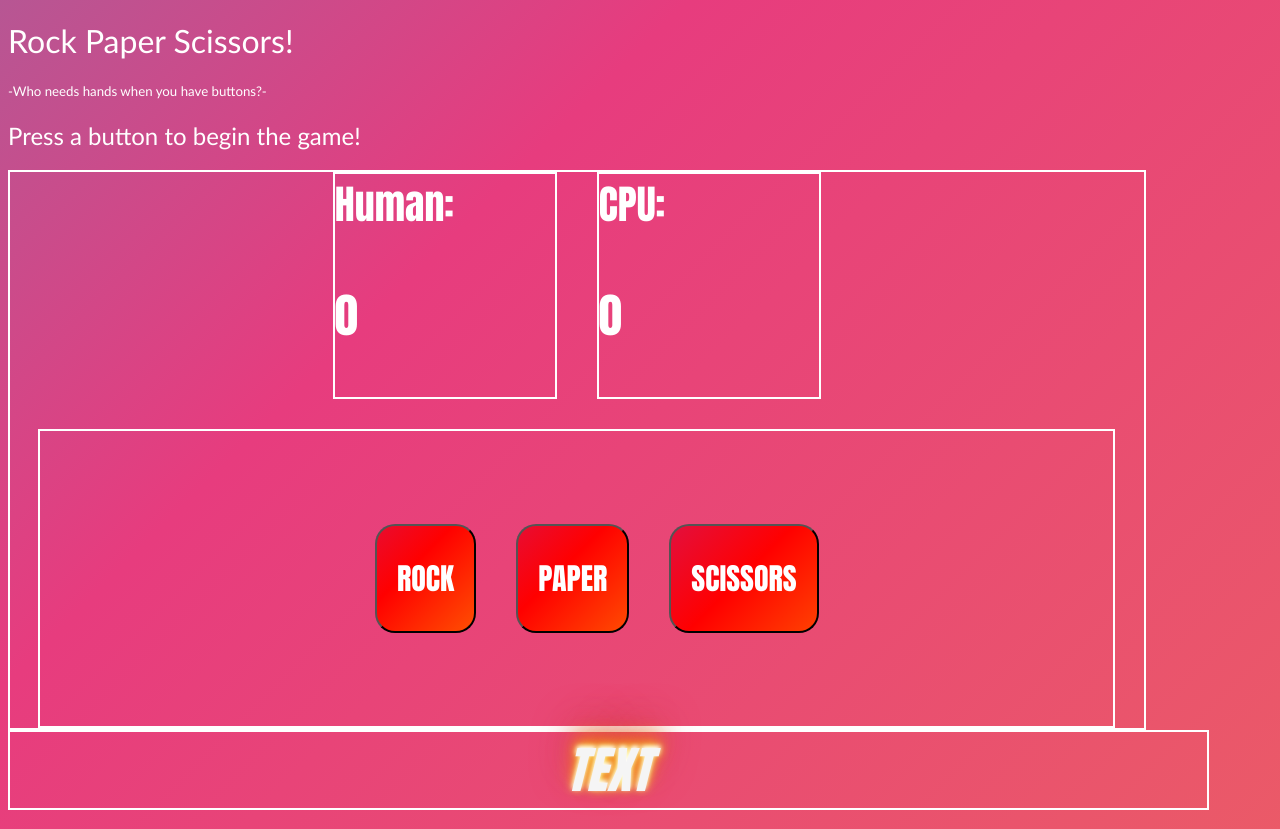
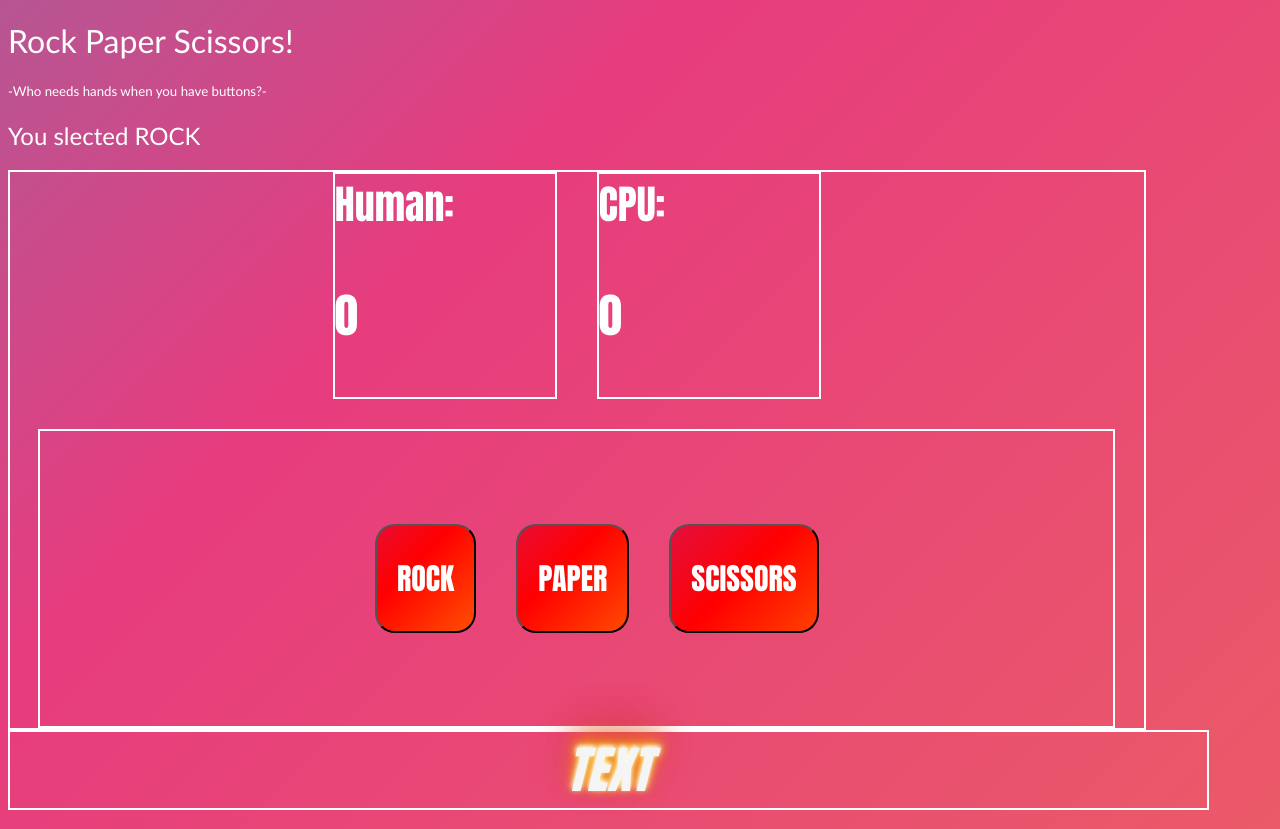
Before and after one commit to manski117/odin-rock-paper-scissors, a plain HTML site: page index.html in a window 1280 px wide. Both pictures are taken after a click on the button "ROCK". Drawn offline with Linux system fonts and the light colour scheme.

Commit message:
Rock button plays round && logs
Rock button successfully plays one round of the game and updates
the main log with what happened. Next need to update score and
finish other buttons.

```diff
--- a/index.html
+++ b/index.html
@@ -11,7 +11,7 @@
     <div class="flexbox-top">
         <h1 class="white">Rock Paper Scissors!</h1>
         <h5 class="white">-Who needs hands when you have buttons?-</h5>
-        <h2 class="white">Press a button to begin the game!</h2>
+        <h2 id ="log" class="white">Press a button to begin the game!</h2>
     </div>
 
     <div class="flexbox-game">
--- a/main.js
+++ b/main.js
@@ -51,8 +51,8 @@ function RPSround(playerSelection, computerSelection){
     //This switch statement will take the function to 1 of 3 if-statements to evaluate the results of combat
     switch(playerMove){
         case "ROCK":
-            console.log(`You slected ${playerMove}`)
-            console.log(`and CPU selected ${computerMove}`)
+            document.getElementById("log").innerText = `You slected ${playerMove}`;
+            alert(`and CPU selected ${computerMove}`)
             if (computerMove == "ROCK"){
                 message2player = `Draw. Nobody wins. ${playerMove} ties with ${computerMove}`;
                 return message2player;
@@ -118,9 +118,10 @@ document.getElementById("cpu-score").innerText = cpuScore;
 //This code will allow for player button selection to be sent to game function
 let rockButton = document.querySelector(".rock-butt")
 rockButton.addEventListener("click", rockPress)
-
 function rockPress(){
     alert("You pressed the rock button");
+    document.getElementById("log").innerText = "rock button pressed";
+    RPSround("ROCK", getComputerChoice());
 
 }
 
```
